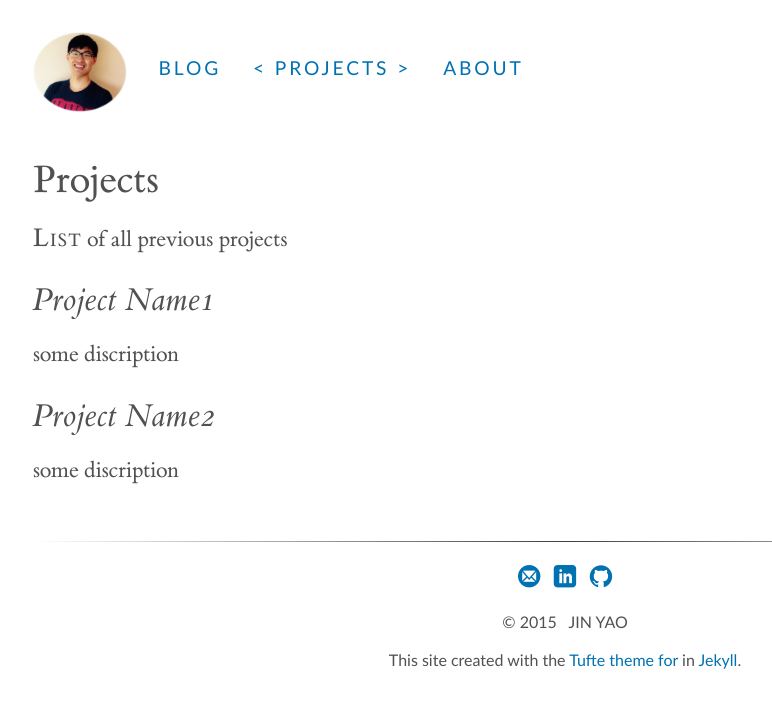
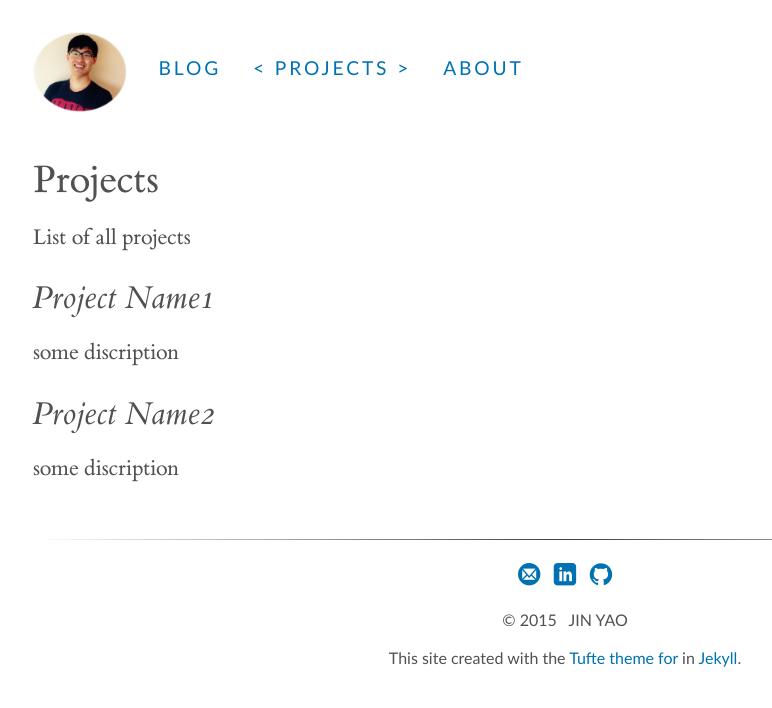
Before and after one commit to jinyao2009/jinyao2009.github.io, a Jekyll site: the page built from projects/index.md, in a window 1280 px wide. Shown: the top 708 px of the page, without its empty margins (127-899 px from the left). Built offline with Jekyll 4.4.1, drawn with Linux system fonts in a browser that asks for light colours; some web fonts are replaced.

Commit message:
Delete font decoration line to make the page built in github

```diff
--- a/projects/index.md
+++ b/projects/index.md
@@ -2,7 +2,7 @@
 layout: page
 title: projects
 ---
-{% newthought 'List'%} of all previous projects
+List of all projects
 
 ## Project Name1
 
```
